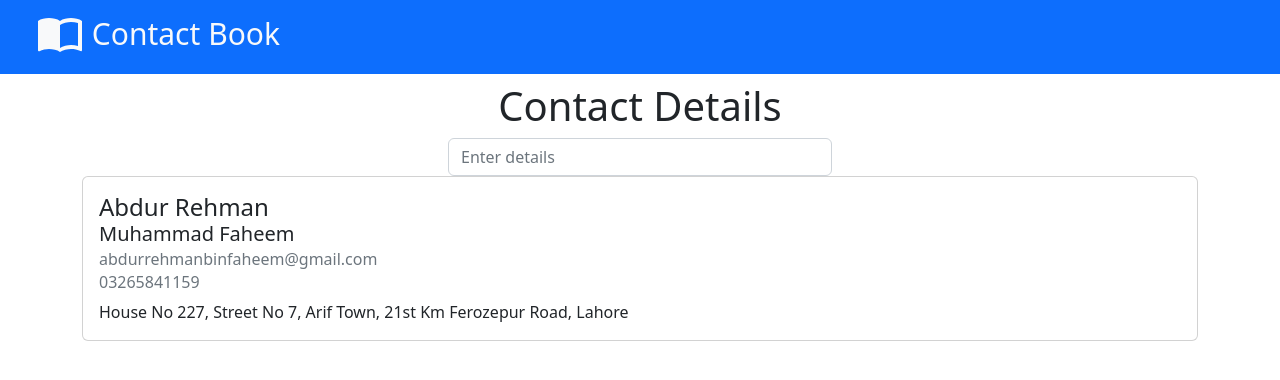
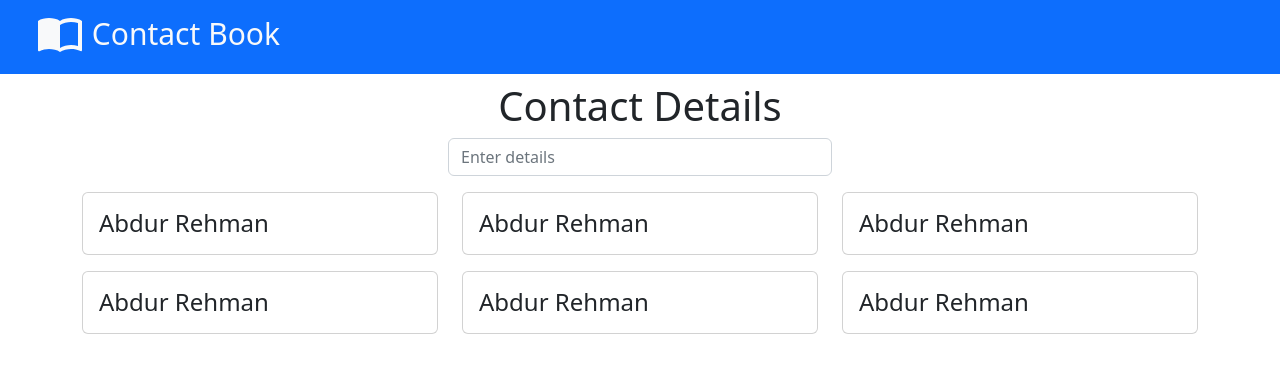
Before and after one commit to Abdurrehman2021-CS-44/contact-book, a React (Create React App) app: page / in a window 1280 px wide. Shown: the top 380 px of the page. Built offline with nearby package versions, Linux system fonts and the light colour scheme.

Commit message:
Add hover effect on cards with event handlers

```diff
--- a/src/App.css
+++ b/src/App.css
@@ -14,4 +14,5 @@
 
 .card {
   text-align: left;
+  transition: 0.4s;
 }
--- a/src/components/ContactCard.js
+++ b/src/components/ContactCard.js
@@ -1,13 +1,30 @@
+import { useState } from "react";
+
 const ContactCard = () => {
+    const [isMouseOver, setIsMouseOver] = useState(false);
+
+    const handleMouseOver = () => {
+        setIsMouseOver(true);
+    }
+
+    const handleMouseLeave = () => {
+        setIsMouseOver(false);
+    }
+
     return (
         <>
-            <div className="card">
+            <div className="card" onMouseOver={handleMouseOver} onMouseLeave={handleMouseLeave}>
                 <div className="card-body">
                     <h4 className="card-title my-0">Abdur Rehman</h4>
-                    <h5 className="card-title">Muhammad Faheem</h5>
-                    <h6 className="card-subtitle mb-2 text-muted">abdurrehmanbinfaheem@gmail.com</h6>
-                    <h6 className="card-subtitle mb-2 text-muted">03265841159</h6>
-                    <p className="card-text">House No 227, Street No 7, Arif Town, 21st Km Ferozepur Road, Lahore</p>
+                    {
+                        isMouseOver &&
+                        <>
+                            <h5 className="card-title">Muhammad Faheem</h5>
+                            <h6 className="card-subtitle mb-2 text-muted">abdurrehmanbinfaheem@gmail.com</h6>
+                            <h6 className="card-subtitle mb-2 text-muted">03265841159</h6>
+                            <p className="card-text">House No 227, Street No 7, Arif Town, 21st Km Ferozepur Road, Lahore</p>
+                        </>
+                    }
                 </div>
             </div>
         </>
--- a/src/components/ContactDetails.js
+++ b/src/components/ContactDetails.js
@@ -56,7 +56,26 @@ const ContactDetails = () => {
             }
             </div>
             <div className="container">
-                <ContactCard />
+                <div className="row mb-5">
+                    <div className="col-4 mt-3">
+                        <ContactCard />
+                    </div>
+                    <div className="col-4 mt-3">
+                        <ContactCard />
+                    </div>
+                    <div className="col-4 mt-3">
+                        <ContactCard />
+                    </div>
+                    <div className="col-4 mt-3">
+                        <ContactCard />
+                    </div>
+                    <div className="col-4 mt-3">
+                        <ContactCard />
+                    </div>
+                    <div className="col-4 mt-3">
+                        <ContactCard />
+                    </div>
+                </div>
             </div>
         </>
     )
```
